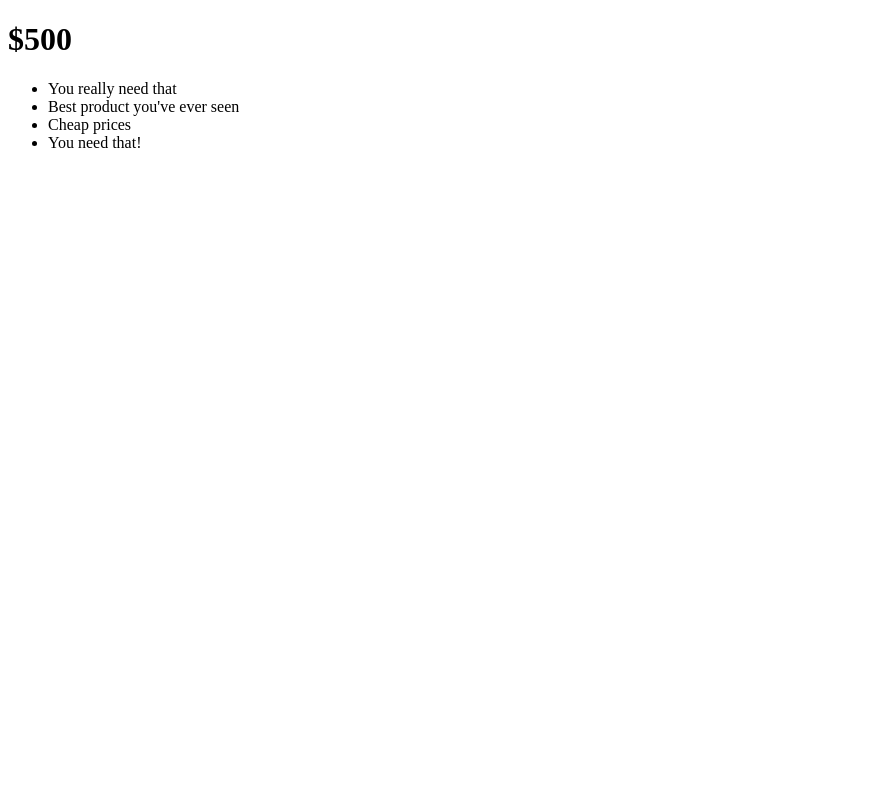
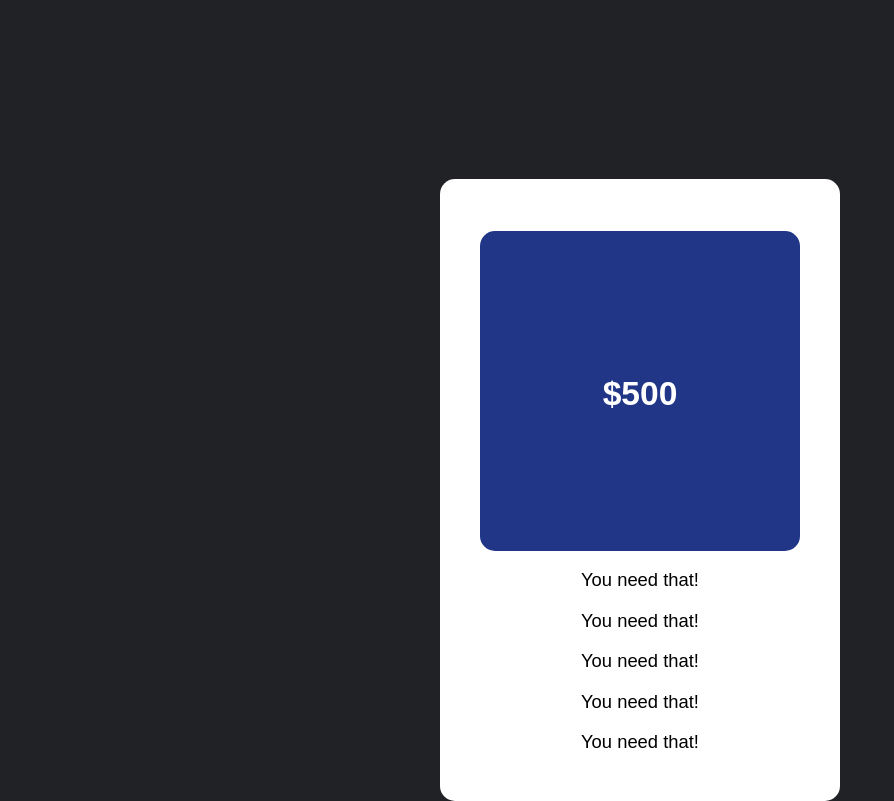
Before and after one commit to jankllnbrn/uiElements, a plain HTML site: page Shop v.0.1/index.html in a window 1280 px wide. Shown: the whole page, without its empty margins (0-894 px from the left). Drawn offline with Linux system fonts and the light colour scheme.

Commit message:
Added CSS Code

```diff
--- a/Shop v.0.1/index.css
+++ b/Shop v.0.1/index.css
@@ -0,0 +1,47 @@
+html, body {
+    background-color: #212226;
+    max-height: 100vh;
+    text-align: center;
+
+    margin: 0;
+    padding: 0;
+
+    display: flex;
+    justify-content: center;
+    align-items: center;
+}
+
+.container {
+    padding-top: 45%;
+}
+
+.shopelement {
+    background-color: #FFF;
+
+    padding: 30px 40px;
+    border-radius: 15px;
+}
+
+.main {
+    width: calc(15em + 10vmin);
+    height: calc(15em + 10vmin);
+
+    border-radius: 15px;
+    text-align: center;
+
+    background-color: #223688;
+}
+
+.main h1 {
+    padding-top: 45%;
+
+    font-family: sans-serif;
+    color: #FFF;
+    font-size: calc(1.6em + 1vmin);
+}
+
+p {
+    color: #000;
+    font-size: calc(0.65em + 1vmin);
+    font-family: sans-serif;
+}
--- a/Shop v.0.1/index.html
+++ b/Shop v.0.1/index.html
@@ -11,12 +11,11 @@
                     <h1>$500</h1>
                 </div>
                 <div class="info">
-                    <ul>
-                        <li id="list">You really need that</li>
-                        <li id="list">Best product you've ever seen</li>
-                        <li id="list">Cheap prices</li>
-                        <li id="list">You need that!</li>
-                    </ul>
+                    <p class="infotext">You need that!</p>
+                    <p class="infotext">You need that!</p>
+                    <p class="infotext">You need that!</p>
+                    <p class="infotext">You need that!</p>
+                    <p class="infotext">You need that!</p>
                 </div>
             </div>
         </div>
```
